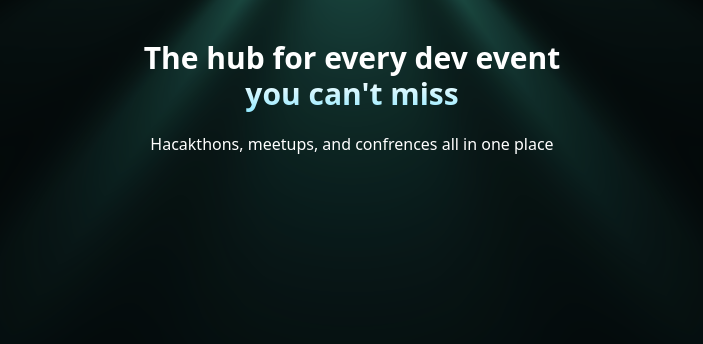
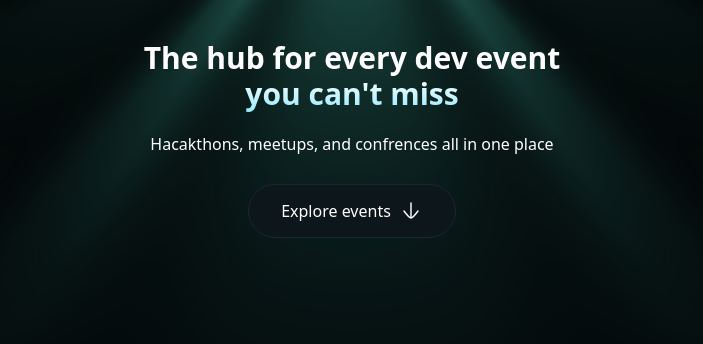
Before and after one commit to BIGboss248/nextjs16-tutorial, a Next.js app: page / in a window 1280 px wide. Shown: the top 344 px of the page, without its empty margins (288-991 px from the left). Built offline with nearby package versions, Linux system fonts and the light colour scheme; a web font is replaced by a local one.

Commit message:
Added an event

```diff
--- a/app/page.tsx
+++ b/app/page.tsx
@@ -1,3 +1,5 @@
+import ExploreBtn from "@/components/ExploreBtn"
+
 const Home = () => {
   return (
     <section>
@@ -8,6 +10,7 @@
       <p className="text-center mt-5">
         Hacakthons, meetups, and confrences all in one place
       </p>
+      <ExploreBtn />
     </section>
   )
 }
--- /dev/null
+++ b/components/ExploreBtn.tsx
@@ -0,0 +1,17 @@
+"use client";
+
+import Image from "next/image";
+
+const ExploreBtn = () => {
+    return (
+        <button type="button" id="explore-btn" className="mt-7 mx-auto" onClick={() => { console.log("Explore button clicked") }} >
+            <a href="#events">
+                Explore events
+                <Image src={"/icons/arrow-down.svg"} alt="Arrow down icon" width={24} height={24} />
+            </a>
+
+        </button>
+    )
+}
+
+export default ExploreBtn
```
